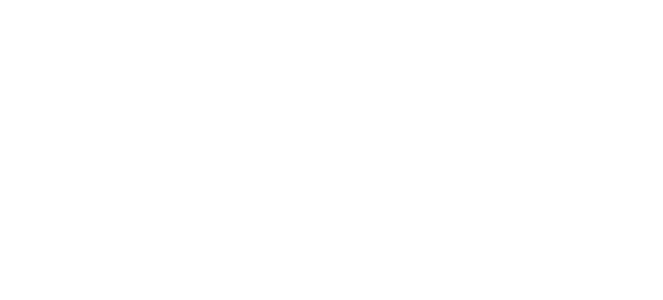
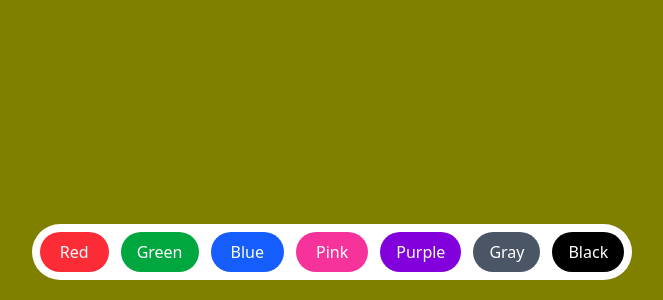
Before and after one commit to mustafakamran01/React, a React app in the folder 04_bgChanger/: page / in a window 1280 px wide. Shown: the part 500-800 px from the top of the page, without its empty margins (308-971 px from the left). Built offline with nearby package versions, Linux system fonts and the light colour scheme; the HTML template or start-up script is replaced by a standard one.

Commit message:
Project done

```diff
--- a/04_bgChanger/src/App.jsx
+++ b/04_bgChanger/src/App.jsx
@@ -6,50 +6,47 @@
 
   const [color, setColor] = useState("olive")
 
-
   return (
 
-    // <div className='w-full h-screen' style={{backgroundColor: color}}
-    // >
-    //   <div className='fixed flex flex-wrap justify-center bottom-8 inset-x-0 px-2'
-    //   >
-    //     <div className='flex flex-wrap bg-white gap-3 justify-center rounded-4xl px-3 py-2'
-    //     >
-    //       <button onClick={ () => setColor("red")}
-    //       className='outline-none bg-red-500 text-white rounded-full px-6 py-2 hover:bg-red-300'
-    //       >Red</button>
+    <div className='w-full h-screen' style={{backgroundColor: color}}
+    >
+      <div className='fixed flex flex-wrap justify-center bottom-5 inset-x-0 px-2'
+      >
+        <div className='flex flex-wrap bg-white rounded-4xl gap-3 px-2 py-2 justify-center'
+        >
+          <button onClick={ () => setColor("red")}
+          className='outline-none bg-red-500 text-white rounded-full px-5 py-2'
+          >Red</button>
 
-    //       <button onClick={ () => setColor("green")}
-    //       className='outline-none bg-green-600 text-white rounded-full px-4 py-2 hover:bg-green-400'
-    //       >Green</button>
+          <button onClick={ () => setColor("green")}
+          className='outline-none text-white bg-green-600 rounded-full px-4 py-2'
+          >Green</button>
 
-    //       <button onClick={ () => setColor("blue")}
-    //       className='outline-none bg-blue-600 text-white rounded-full px-5 py-2 hover:bg-blue-400'
-    //       >Blue</button>
+          <button onClick={ () => setColor("blue")}
+          className='outline-none bg-blue-600 text-white rounded-full px-5 py-2'
+          >Blue</button>
 
-    //       <button onClick={ () => setColor("pink")}
-    //       className='outline-none bg-pink-500 text-white rounded-full px-5 py-2 hover:bg-pink-300'
-    //       >Pink</button>
+          <button onClick={ () => setColor("pink")}
+          className='outline-none bg-pink-500 text-white rounded-full px-5 py-2'
+          >Pink</button>
 
-    //       <button onClick={ () => setColor("gray")}
-    //       className='outline-none bg-gray-500 text-white rounded-full px-5 py-2 hover:bg-gray-300'
-    //       >Gray</button>
+          <button onClick={ () => setColor("purple")}
+          className='outline-none bg-purple-700 text-white rounded-full px-4 py-2'
+          >Purple</button>
 
-    //       <button onClick={ () => setColor("black")}
-    //       className='outline-none bg-black text-white rounded-full px-5 py-2 hover:bg-gray-700'
-    //       >Black</button>
+          <button onClick={ () => setColor("gray")}
+          className='outline-none bg-gray-600 text-white rounded-full px-4 py-2'
+          >Gray</button>
 
-    //       <button onClick={ () => setColor("purple")}
-    //       className='outline-none bg-purple-600 text-white rounded-full px-4 py-2 hover:bg-purple-300'
-    //       >Purple</button>
+          <button onClick={ () => setColor("black")}
+          className='outline-none bg-black text-white rounded-full px-4 py-2'
+          >Black</button>
 
-    //     </div>
+        </div>
 
-    //   </div>
+      </div>
 
-    // </div>
-
-    <div></div>
+    </div>
   )
 }
 
```
